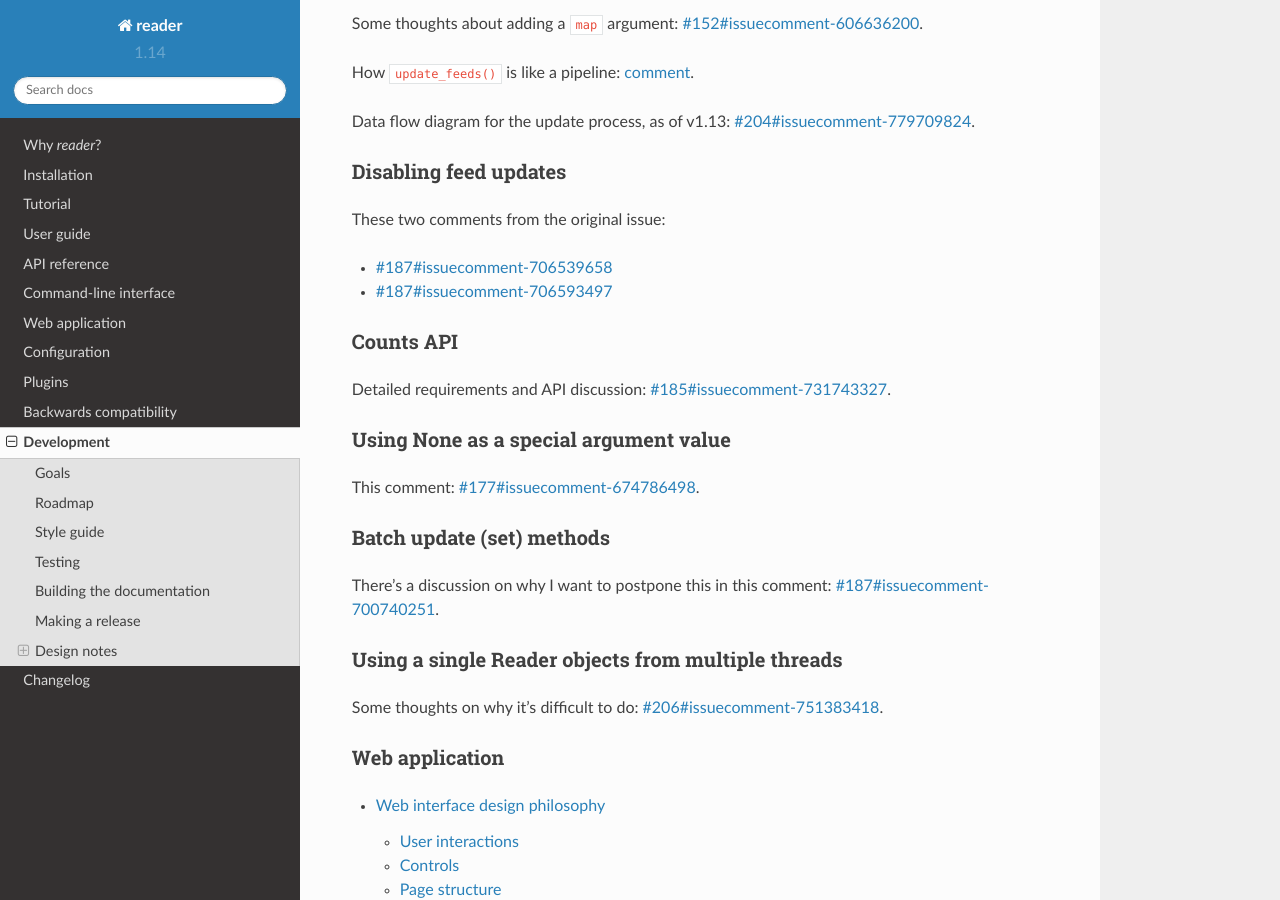
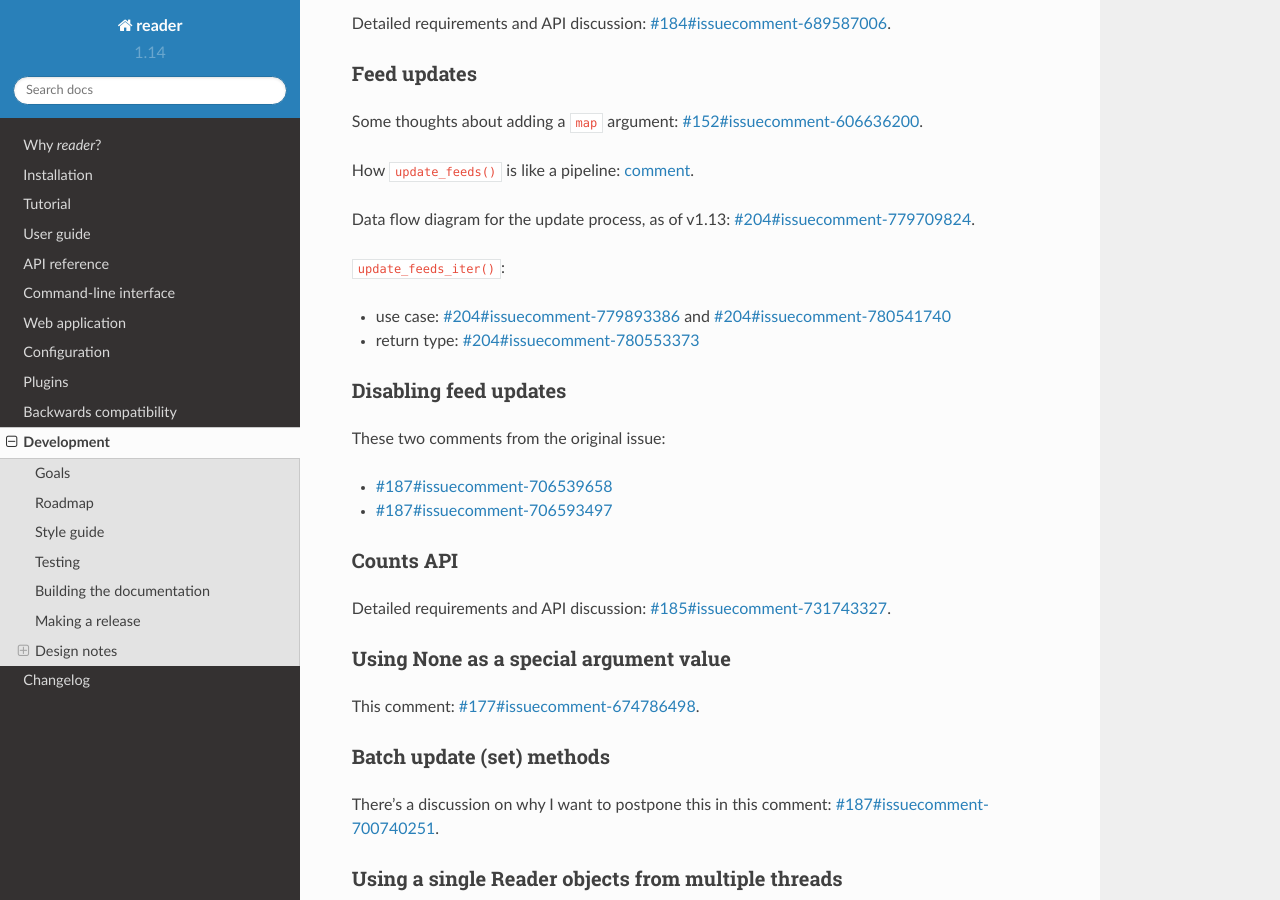
Before and after one commit to Alcides1123/reader, a Sphinx documentation site: the page built from docs/dev.rst, in a window 1280 px wide and 900 px high, scrolled down 5348 px. Built offline with Sphinx 7.4.7 and the Read the Docs theme 2.0.0, drawn with Linux system fonts in a browser that asks for light colours; some of the changed text lies outside the part shown.

Commit message:
Dev notes for #204.

```diff
--- a/docs/dev.rst
+++ b/docs/dev.rst
@@ -201,6 +201,12 @@ Retriever / parser split:
 * :issue:`205#issuecomment-766321855`
 
 
+Metrics
+~~~~~~~
+
+Some thoughts on implementing metrics: :issue:`68#issuecomment-450025175`.
+
+
 Query builder
 ~~~~~~~~~~~~~
 
@@ -266,6 +272,11 @@ How ``update_feeds()`` is like a pipeline: `comment <https://github.com/lemon24/
 
 Data flow diagram for the update process, as of v1.13: :issue:`204#issuecomment-779709824`.
 
+``update_feeds_iter()``:
+
+* use case: :issue:`204#issuecomment-779893386` and :issue:`204#issuecomment-780541740`
+* return type: :issue:`204#issuecomment-780553373`
+
 
 Disabling feed updates
 ~~~~~~~~~~~~~~~~~~~~~~
```
Also changed, not shown: 1 other file.
